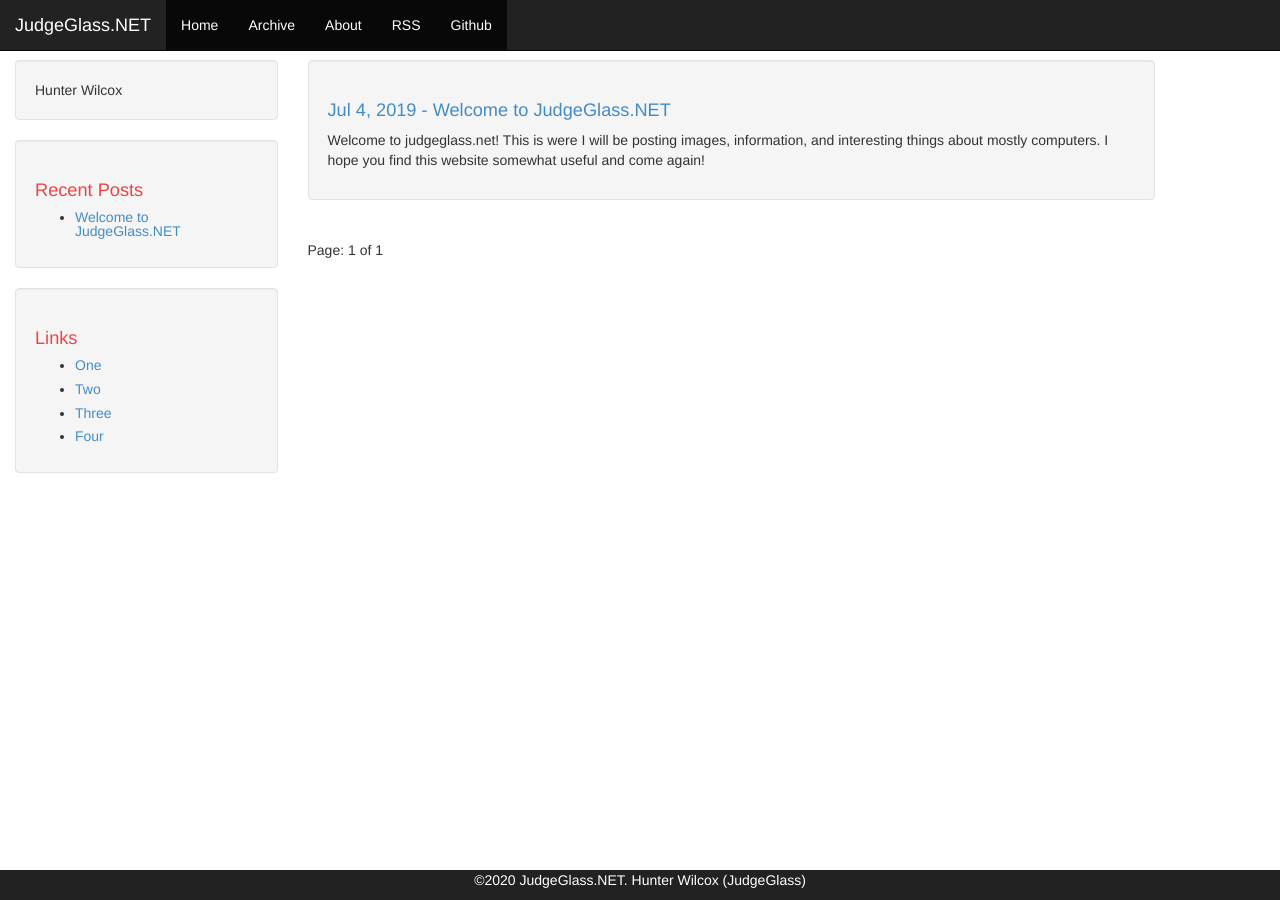
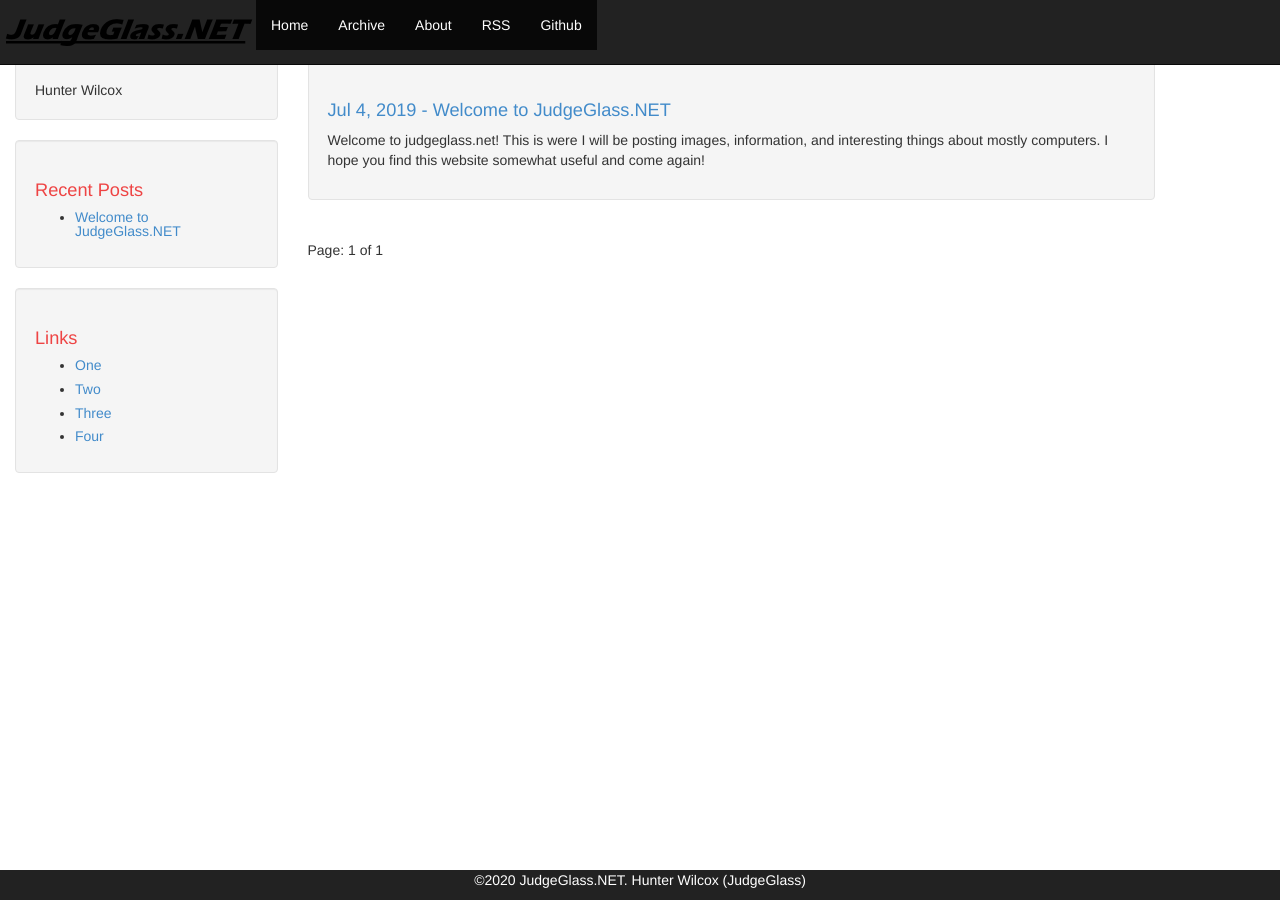
Before and after one commit to JudgeGlass/JudgeGlass.github.io, a Jekyll site: the page built from index.html, in a window 1280 px wide. Built offline with Jekyll 4.4.1, drawn with Linux system fonts in a browser that asks for light colours; the list of posts is cut into pages by our own code.

Commit message:
logo image?

```diff
--- a/_includes/header.html
+++ b/_includes/header.html
@@ -25,7 +25,8 @@
                   <span class="icon-bar"></span>
                   <span class="icon-bar"></span>
                 </button>
-                <a class="navbar-brand" href="{{ site.baseurl }}/">{{ site.name }}</a>
+                <img src="../images/LOGO_SMALL.png">
+                <!--<a class="navbar-brand" href="{{ site.baseurl }}/">{{ site.name }}</a>-->
               </div>
               <div class="collapse navbar-collapse" id="bs-example-navbar-collapse-1">
                 <ul class="nav navbar-nav">
```
Also changed, not shown: images/LOGO_SMALL.png (added).
